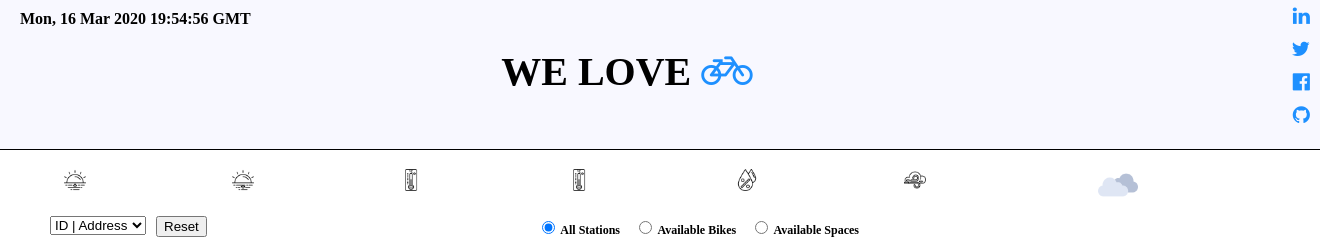
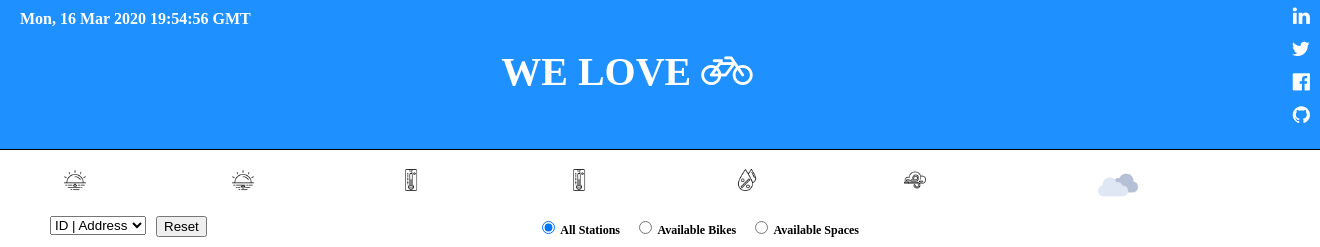
Before and after one commit to seddie95/Dublin_Bikes_App, a Flask app: template flaskApp/templates/base.html in a window 1320 px wide. Shown: the top 247 px of the page. Run offline with Flask 2, Linux system fonts and the light colour scheme; the template is opened without the code that fills it, so the values that code supplies are empty; some libraries are stand-ins or nearby versions.

Commit message:
css: changed icon color, changed header color map.js: store current position marker, implement click event html: implemented reset functionality icon: added blue bike icon

```diff
--- a/flaskApp/static/css/style.css
+++ b/flaskApp/static/css/style.css
@@ -11,12 +11,12 @@ header{
         height: 150px;
         color: black;
         border-bottom: black solid 1px;
-        background-color: ghostwhite;
+        background-color: dodgerblue;
 }
 
 header a{
         text-decoration: none;
-        color: dodgerblue;
+        color: white;
 }
 
 #titleClock{
@@ -30,6 +30,7 @@ header a{
         font-size: 40px;
         font-weight: bold;
         padding: 10px 20px;
+        color: white;
 }
 
 #sm-icons{
@@ -46,7 +47,7 @@ header a{
         height: 25px;
         font-size: 20px;
         text-decoration: none;
-        color: dodgerblue;
+        color: white;
         padding: 2px;
         margin: 4px;
 }
@@ -54,6 +55,7 @@ header a{
 #date-time{
         padding: 10px 20px;
         font-weight: bold;
+        color: white;
 }
 
 
--- a/flaskApp/static/javascript/map.js
+++ b/flaskApp/static/javascript/map.js
@@ -53,6 +53,33 @@ function initMap() {
                         }
                     });
 
+                    // marker for current position or default position
+                    google.maps.event.addListener(marker, 'click', (function(marker) {
+                                return function() {
+
+                                    // zoom in on the marker selected
+                                    map.setZoom(14);
+
+                                    // center selected marker
+                                    map.setCenter(marker.position);
+
+                                    // when new marker is clicked back to default
+                                    if (selectedMarker) {
+                                        selectedMarker.setIcon({
+                                        url: icon,
+                                        scaledSize: new google.maps.Size(40, 40)});
+                                    }
+
+                                    marker.setIcon({
+                                        url: "/static/icons/pin.png",
+                                        scaledSize: new google.maps.Size(30, 30)});
+
+                                    selectedMarker = marker;
+                                    infowindow.close();
+                                }
+                              })(marker, i));
+                    markers[0] = marker;
+
                     for (i = 0; i < staticData.length; i++) {
                         // set the bike icon to blue if  status is open or grey if closed
                         var icon;
@@ -69,7 +96,6 @@ function initMap() {
                                lng: parseFloat(staticData[i].Pos_Lng)
                            },
                            map: map,
-
 
                            // give the markers a title of the stop name and number
                            title: staticData[i].Stop_Name,
@@ -100,6 +126,7 @@ function initMap() {
                         // add listener to zoom to the location of the marker and display content
                         google.maps.event.addListener(marker, 'click', (function(marker, i) {
                                 return function() {
+
                                     // zoom in on the marker selected
                                     map.setZoom(15);
 
@@ -108,14 +135,20 @@ function initMap() {
 
                                     // Change the colour and size of the marker selected and return it to normal when new marker is clicked
                                     if (selectedMarker) {
-                                        selectedMarker.setIcon({
-                                        url: icon,
-                                        scaledSize: new google.maps.Size(40, 40)});
+                                        if (selectedMarker.title == "Current Position"){
+                                            selectedMarker.setIcon({
+                                                url: "/static/icons/pin.png",
+                                                scaledSize: new google.maps.Size(30, 30)});
+                                        } else{
+                                            selectedMarker.setIcon({
+                                                url: icon,
+                                                scaledSize: new google.maps.Size(40, 40)});
+                                        }
                                     }
 
                                     marker.setIcon({
                                         url: "/static//icons/selectBike.png",
-                                        scaledSize: new google.maps.Size(70, 70)});
+                                        scaledSize: new google.maps.Size(60, 60)});
 
                                     selectedMarker = marker;
 
@@ -134,6 +167,7 @@ function initMap() {
                               })(marker, i));
                     }
                     firstTime= false;
+                    console.log(markers);
                }
            })
            // catch used to test if something went wrong when parsing or in the network
--- a/flaskApp/templates/base.html
+++ b/flaskApp/templates/base.html
@@ -91,7 +91,7 @@
 
                     <div>
                         <!-- on click reset dropdown and display default map setting-->
-                        <button class="button" type="reset" onclick="">Reset</button>
+                        <button class="button" type="reset" onclick="triggerMarker(0)">Reset</button>
                     </div>
                 </form>
 
```
Also changed, not shown: flaskApp/static/icons/bikeIcon.png.
